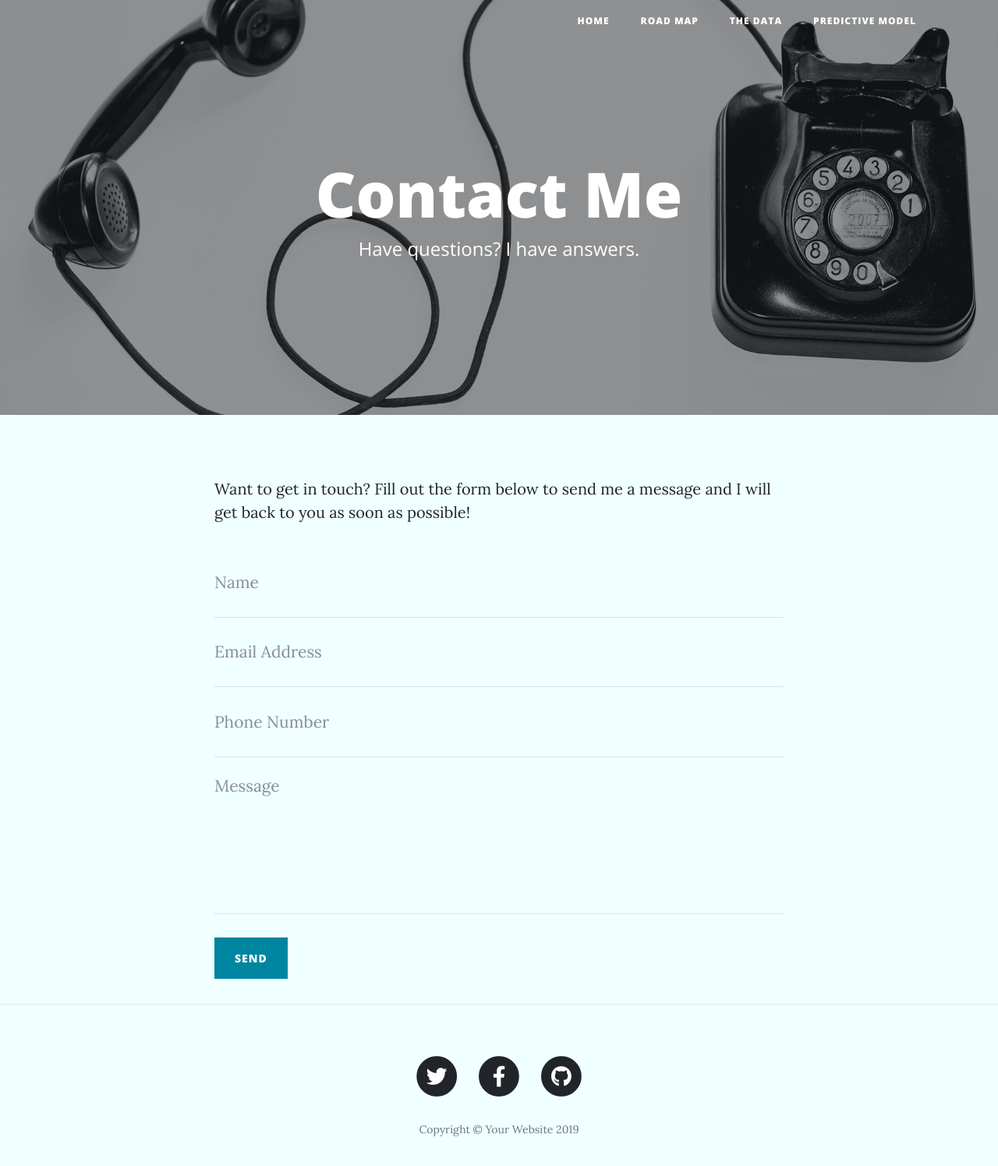
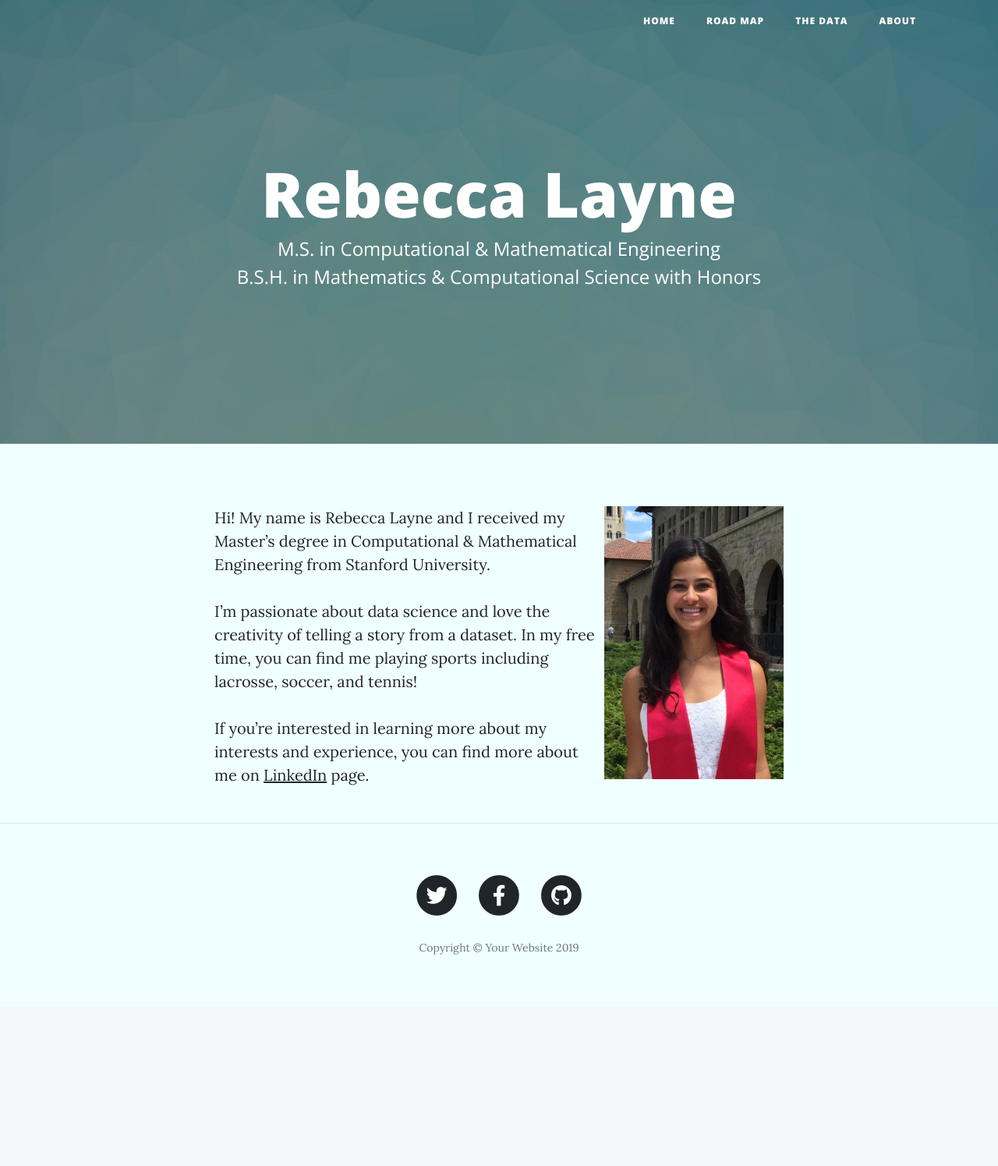
Before and after one commit to reblayne/dui-accidents-website, a Flask app: page /contact.html in a window 1280 px wide. Shown: the top 1495 px of the page at 78% size. After the commit the page ends 1224 px from the top, so only its background shows below. Run offline with Flask 2, Linux system fonts and the light colour scheme; parts of the project's set-up code (start-up, migrations or seed data) failed here and were passed over; some libraries are stand-ins or nearby versions.

Commit message:
making website pretty

```diff
--- a/dui-accidents/templates/contact.html
+++ b/dui-accidents/templates/contact.html
@@ -8,7 +8,7 @@
   <meta name="description" content="">
   <meta name="author" content="">
 
-  <title>Clean Blog - Start Bootstrap Theme</title>
+  <title>Down the Road</title>
 
   <!-- Bootstrap core CSS -->
   <link href="/static/vendor/bootstrap/css/bootstrap.min.css" rel="stylesheet">
@@ -45,7 +45,7 @@
             <a class="nav-link" href="post.html">The Data</a>
           </li>
           <li class="nav-item">
-            <a class="nav-link" href="contact.html">Predictive Model</a>
+            <a class="nav-link" href="contact.html">About</a>
           </li>
         </ul>
       </div>
@@ -53,14 +53,15 @@
   </nav>
 
   <!-- Page Header -->
-  <header class="masthead" style="background-image: url('img/contact-bg.jpg')">
+  <header class="masthead" style="background-image: url('/static/img/about-background.jpg')">
     <div class="overlay"></div>
     <div class="container">
       <div class="row">
         <div class="col-lg-8 col-md-10 mx-auto">
           <div class="page-heading">
-            <h1>Contact Me</h1>
-            <span class="subheading">Have questions? I have answers.</span>
+            <h1>Rebecca Layne</h1>
+            <span class="subheading">M.S. in Computational & Mathematical Engineering</span>
+            <span class="subheading">B.S.H. in Mathematics & Computational Science with Honors</span>
           </div>
         </div>
       </div>
@@ -71,45 +72,15 @@
   <div class="container">
     <div class="row">
       <div class="col-lg-8 col-md-10 mx-auto">
-        <p>Want to get in touch? Fill out the form below to send me a message and I will get back to you as soon as possible!</p>
-        <!-- Contact Form - Enter your email address on line 19 of the mail/contact_me.php file to make this form work. -->
-        <!-- WARNING: Some web hosts do not allow emails to be sent through forms to common mail hosts like Gmail or Yahoo. It's recommended that you use a private domain email address! -->
-        <!-- To use the contact form, your site must be on a live web host with PHP! The form will not work locally! -->
-        <form name="sentMessage" id="contactForm" novalidate>
-          <div class="control-group">
-            <div class="form-group floating-label-form-group controls">
-              <label>Name</label>
-              <input type="text" class="form-control" placeholder="Name" id="name" required data-validation-required-message="Please enter your name.">
-              <p class="help-block text-danger"></p>
-            </div>
-          </div>
-          <div class="control-group">
-            <div class="form-group floating-label-form-group controls">
-              <label>Email Address</label>
-              <input type="email" class="form-control" placeholder="Email Address" id="email" required data-validation-required-message="Please enter your email address.">
-              <p class="help-block text-danger"></p>
-            </div>
-          </div>
-          <div class="control-group">
-            <div class="form-group col-xs-12 floating-label-form-group controls">
-              <label>Phone Number</label>
-              <input type="tel" class="form-control" placeholder="Phone Number" id="phone" required data-validation-required-message="Please enter your phone number.">
-              <p class="help-block text-danger"></p>
-            </div>
-          </div>
-          <div class="control-group">
-            <div class="form-group floating-label-form-group controls">
-              <label>Message</label>
-              <textarea rows="5" class="form-control" placeholder="Message" id="message" required data-validation-required-message="Please enter a message."></textarea>
-              <p class="help-block text-danger"></p>
-            </div>
-          </div>
-          <br>
-          <div id="success"></div>
-          <div class="form-group">
-            <button type="submit" class="btn btn-primary" id="sendMessageButton">Send</button>
-          </div>
-        </form>
+        <!-- <p>Hi! My name is Rebecca Layne and I received my Master’s degree in Computational & Mathematical Engineering from Stanford University. I’m passionate about data science and love the creativity of telling a story from a dataset. If you’re interested in learning more about my interests and experience, you can find more about me on LinkedIn page.</p> -->
+        <p>
+          <img src="/static/img/profile-pic.jpg" alt="" width="230" height="350" style="float:right;">
+           Hi! My name is Rebecca Layne and I received my Master’s degree in Computational & Mathematical Engineering from Stanford University.
+           <br>
+           <br>I’m passionate about data science and love the creativity of telling a story from a dataset. In my free time, you can find me playing sports including lacrosse, soccer, and tennis!
+           <br>
+           <br>If you’re interested in learning more about my interests and experience, you can find more about me on <a href="https://www.linkedin.com/in/rebecca-layne-336777125/">LinkedIn</a> page.
+         </p>
       </div>
     </div>
   </div>
```
Also changed, not shown: dui-accidents/templates/about.html (+30 -6 lines), dui-accidents/templates/index.html (+14 -10 lines), dui-accidents/templates/post.html (+3 -6 lines), dui-accidents/static/img/about-background.jpg (added), dui-accidents/static/img/profile-pic.jpg (added).
